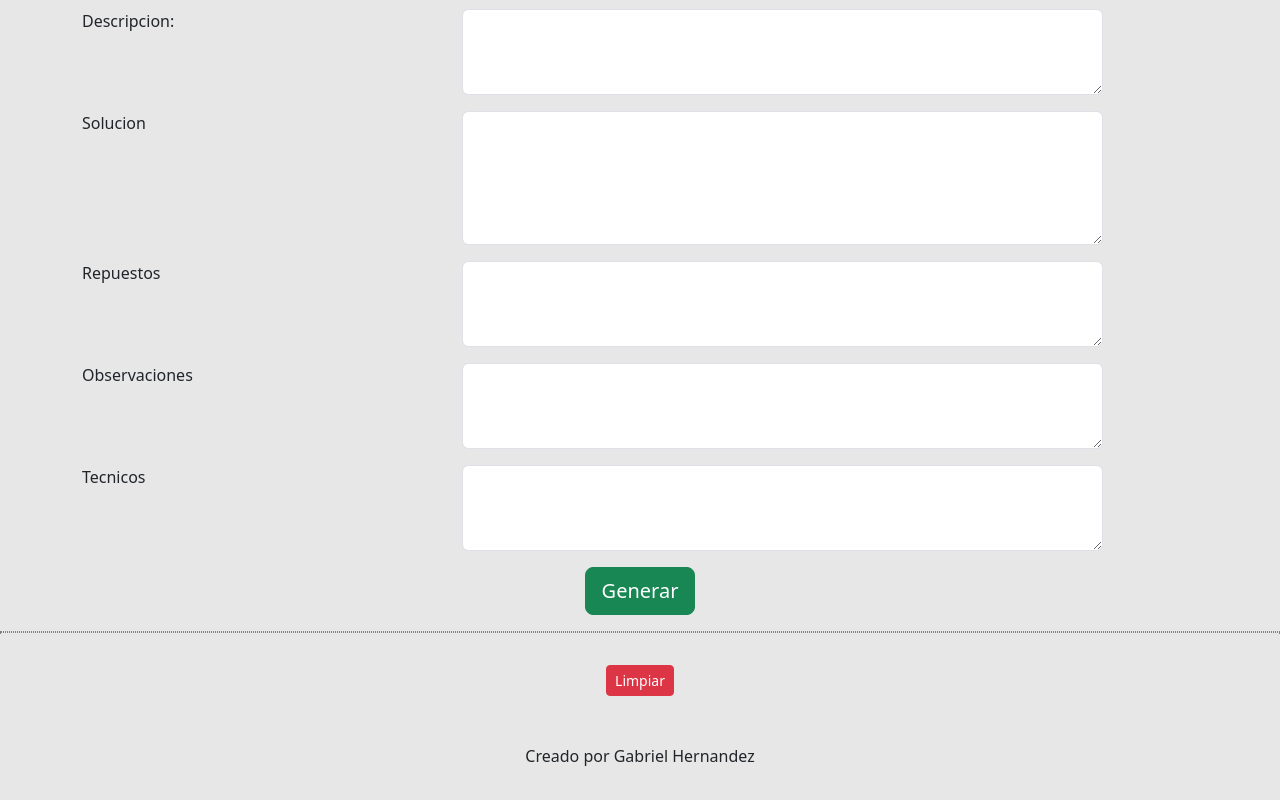
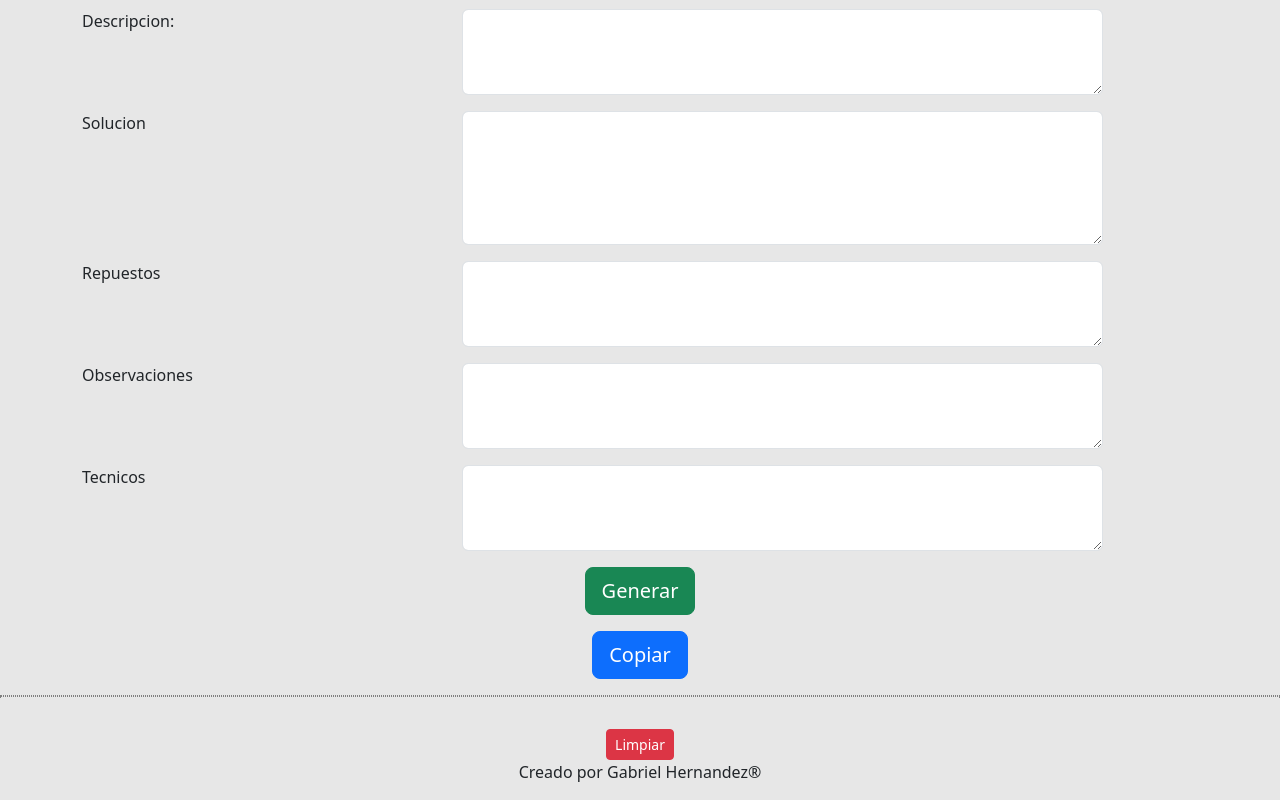
Before and after one commit to GabrielHernandezT/ccyc, a plain HTML site: page index.html in a window 1280 px wide. Shown: the part 643-1443 px from the top of the page. Drawn offline with nearby package versions, Linux system fonts and the light colour scheme.

Commit message:
Update index.html

```diff
--- a/index.html
+++ b/index.html
@@ -138,13 +138,21 @@
         <div class="col-1-xs text-center">
             <button class="btn btn-success btn-lg btn-block" onclick="gen();">Generar</button>
         </div>
+
+    </div>
+    <div class="row mt-3">
+
+        <div class="col-1-xs text-center">
+            <button class="btn btn-primary btn-lg btn-block" onclick="copiar();">Copiar</button>
+        </div>
+
     </div>
 
 
 
 
     <div class="row mt-3">
-        <p id="resultado" class="text-center"></p>
+        <p id="resultado" class="text-center user-select-all"></p>
     </div>
 
     <div class="row mt-3">
@@ -153,6 +161,7 @@
         </div>
     </div>
 
-<footer class="text-center mt-5"><p>Creado por Gabriel Hernandez</p></footer>
+<footer class="text-center"><p>Creado por Gabriel Hernandez®</p></footer>
 </body>
+
 </html>
```
